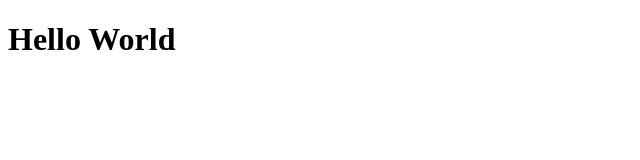
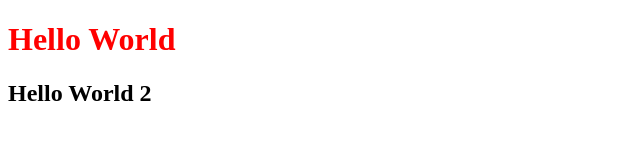
Before and after one commit to faizaparveen123/Project_1, a plain HTML site: page index.html in a window 1280 px wide. Shown: the whole page, without its empty margins (0-640 px from the left). Drawn offline with Linux system fonts and the light colour scheme.

Commit message:
few pages added

```diff
--- a/index.html
+++ b/index.html
@@ -8,6 +8,7 @@
 </head>
 <body>
     <h1>Hello World</h1>
+    <h2>Hello World 2</h2>
 
 
 </body>
--- a/style.css
+++ b/style.css
@@ -0,0 +1,3 @@
+h1{
+    color: red;
+}
```
Also changed, not shown: app.js (added).
